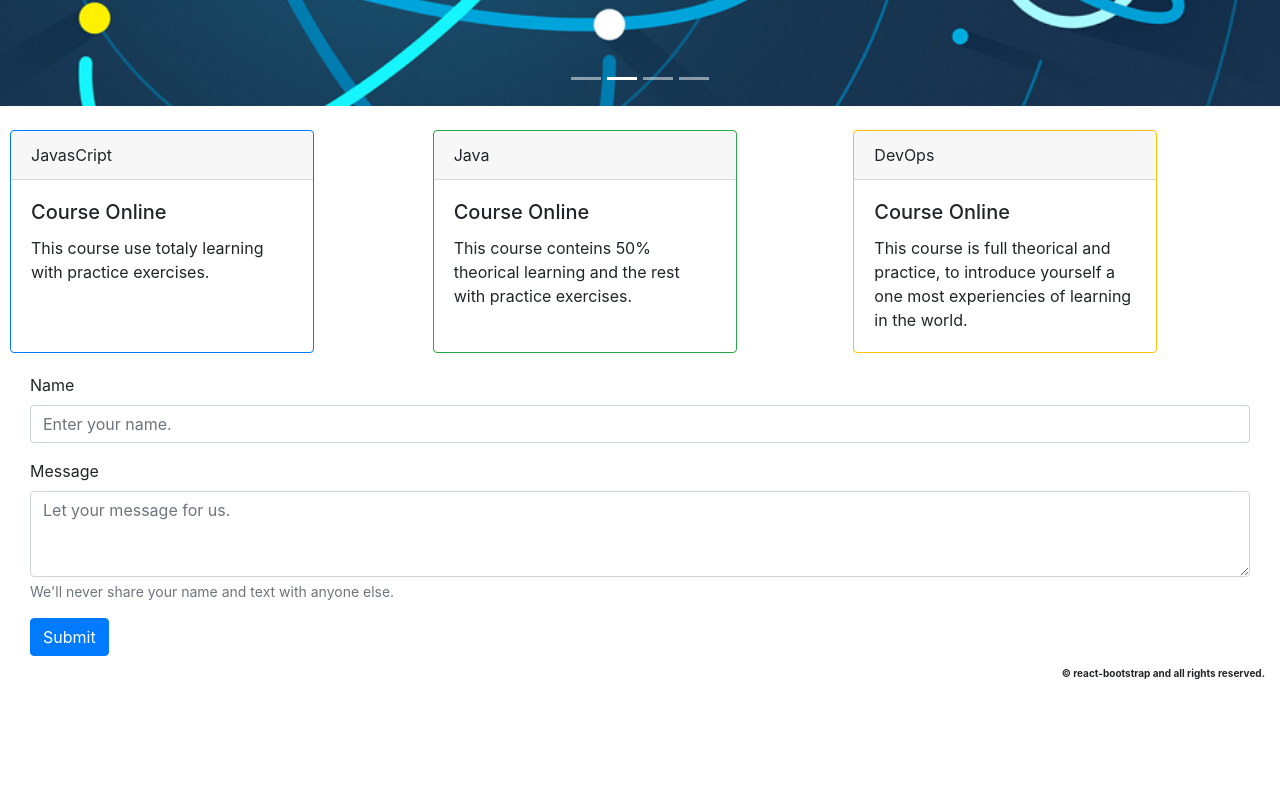
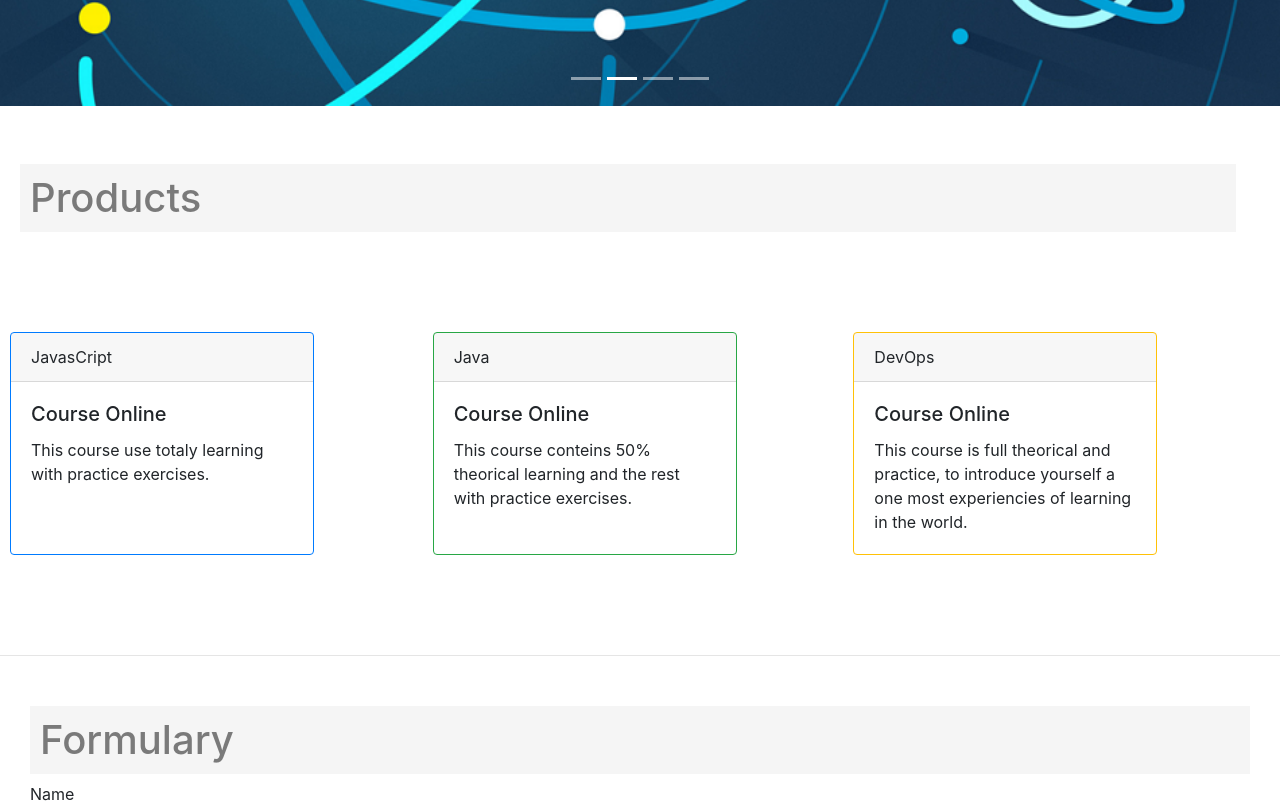
Before and after one commit to Leozin89python/framework-bootstrap, a React (Create React App) app in the folder framework-bootstrap/atividades-bootstrap/simple-react-bootstrap/bootstrapreact/: page / in a window 1280 px wide. Shown: the part 660-1463 px from the top of the page. Before the commit the page ends 1357 px from the top, so only its background shows below. Built offline with nearby package versions, Linux system fonts and the light colour scheme; the HTML template or start-up script is replaced by a standard one.

Commit message:
bootstrap-activities

```diff
--- a/framework-bootstrap/atividades-bootstrap/simple-react-bootstrap/bootstrapreact/src/components/home/home.css
+++ b/framework-bootstrap/atividades-bootstrap/simple-react-bootstrap/bootstrapreact/src/components/home/home.css
@@ -1,8 +1,16 @@
+.product{
+    margin:10px  20px;
+    color:  rgba(0,0,0,0.5);
+    background-color: whitesmoke;
+    width: 95%;
+    padding: 10px;
+}
 .card-bootstrap{
     display: grid;
     grid-template-columns: 1fr 1fr 1fr;
 
-    margin-bottom: 20px;
+    margin-bottom: 100px;
+    margin-top:100px;
 }
 .card1{
     margin-left: 10px;
@@ -11,16 +19,36 @@
     margin-left: 6px;
 }
 .form-bootstrap{
-    margin: 10px 30px;
+    margin: 50px 30px;
+}
+.form-bootstrap h1{
+    color:  rgba(0,0,0,0.5);
+    background-color: whitesmoke;
+    width: 100%;
+    padding: 10px;
 }
 .copy{
-    margin: 0 15px;
-
+    height:100%;
     display: flex;
     justify-content: flex-end;
 
     font-size: x-small;
     font-weight: bolder;
+
+    color:white;
+
+    background:rgba(0,0,0,0.7);
+}
+.copy p{
+    margin:0 30px;
+}
+
+
+
+@media(max-width:500px){
+    .product{
+        width: 90%;
+    }
 }
 
 @media(max-width:700px){
--- a/framework-bootstrap/atividades-bootstrap/simple-react-bootstrap/bootstrapreact/src/components/home/home.jsx
+++ b/framework-bootstrap/atividades-bootstrap/simple-react-bootstrap/bootstrapreact/src/components/home/home.jsx
@@ -12,6 +12,8 @@ export default class Home extends Component{
                 {/**component Slider */}
                 <Slider />
                 <br />
+                <br />
+                <h1 className="product">Products</h1>
                <div className="card-bootstrap">
                 {/**component Cards */}
                 <Card className="card1" border="primary" style={{ width: '19rem' }}>
@@ -52,8 +54,10 @@ export default class Home extends Component{
                         </Card.Body>
                     </Card>
                </div>
+               <hr/>
                 {/**component form */}
                 <div className="form-bootstrap">
+                    <h1>Formulary</h1>
                     <Form>
                         <Form.Group controlId="formBasicEmail">
                             <Form.Label>Name</Form.Label>
```
